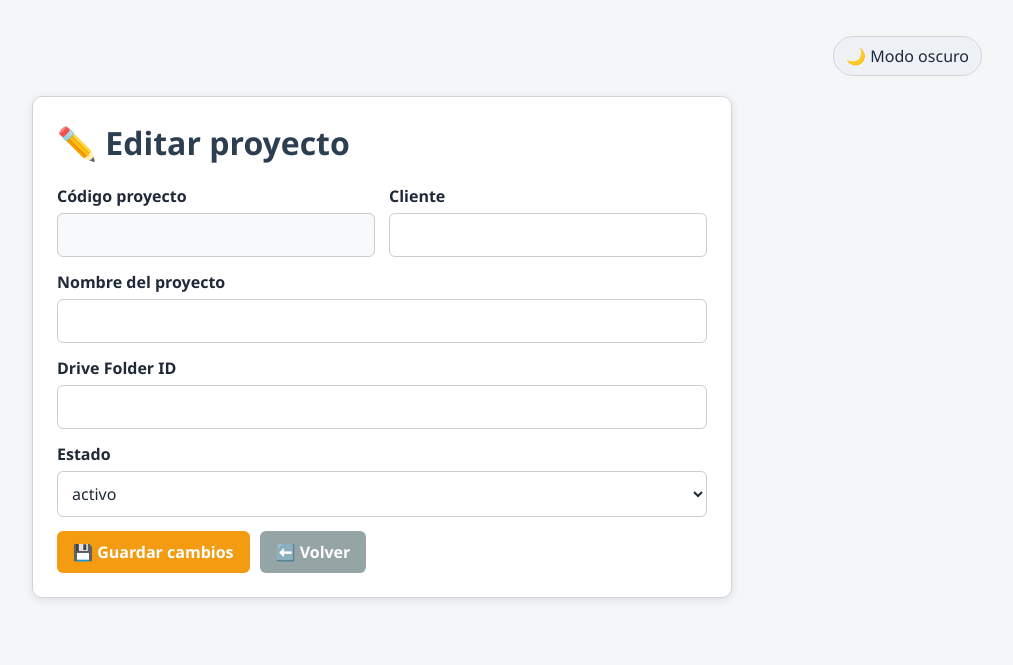
After one commit to grandbuildinmobiliaria-bit/inventario-flask, a Flask app: template app/templates/editar_proyecto.html in a window 1280 px wide. The commit adds this page. Shown: the top 665 px of the page, without its empty margins (258-1271 px from the left). Run offline with Flask 3, Linux system fonts and the light colour scheme; the template is opened without the code that fills it, so the values that code supplies are empty.

Commit message:
Agregar edición, eliminación y apertura de proyectos Drive

```diff
--- /dev/null
+++ b/app/templates/editar_proyecto.html
@@ -0,0 +1,89 @@
+<!DOCTYPE html>
+<html lang="es">
+<head>
+    <meta charset="UTF-8">
+    <meta name="viewport" content="width=device-width, initial-scale=1.0">
+    <title>Editar proyecto</title>
+    <link rel="icon" href="{{ url_for('static', filename='mi_icono.ico') }}">
+
+    <link rel="stylesheet" href="{{ url_for('static', filename='css/app.css') }}">
+    <style>
+        body { font-family: "Segoe UI", Arial, sans-serif; background:#f4f6f8; margin:0; padding:20px; }
+        .card { background:#fff; max-width:700px; margin:20px auto; border-radius:10px; padding:24px; box-shadow:0 2px 10px rgba(0,0,0,.1); }
+        h1 { margin-top:0; color:#2c3e50; }
+        .row { display:grid; grid-template-columns:1fr 1fr; gap:14px; }
+        .campo { margin-bottom:14px; }
+        label { display:block; font-weight:bold; margin-bottom:6px; }
+        input, select { width:100%; padding:10px; border:1px solid #ccc; border-radius:6px; }
+        input[readonly] { background:#f8f9fa; color:#7f8c8d; }
+        .botones { display:flex; gap:10px; margin-top:10px; }
+        .boton { padding:10px 16px; border-radius:6px; text-decoration:none; border:none; cursor:pointer; font-weight:bold; }
+        .primario { background:#f39c12; color:#fff; }
+        .primario:hover { background:#d68910; }
+        .secundario { background:#95a5a6; color:#fff; }
+        .secundario:hover { background:#7f8c8d; }
+        .mensaje { margin:10px 0; }
+        .error { color:#e74c3c; font-weight:bold; }
+        .success { color:#27ae60; font-weight:bold; }
+        .warning { color:#f39c12; font-weight:bold; }
+    </style>
+</head>
+<body>
+    <div class="page">
+    <div style="display:flex;justify-content:flex-end;margin-bottom:10px;">
+      <button type="button" class="theme-toggle" data-theme-toggle></button>
+    </div>
+    <div class="card">
+        <h1>✏️ Editar proyecto</h1>
+
+        {% with messages = get_flashed_messages(with_categories=true) %}
+            {% if messages %}
+                <div class="mensaje">
+                    {% for category, message in messages %}
+                        <div class="{{ category }}">{{ message }}</div>
+                    {% endfor %}
+                </div>
+            {% endif %}
+        {% endwith %}
+
+        <form method="POST">
+            <div class="row">
+                <div class="campo">
+                    <label>Código proyecto</label>
+                    <input type="text" name="codigo" value="{{ proyecto.codigo }}" readonly>
+                </div>
+                <div class="campo">
+                    <label>Cliente</label>
+                    <input type="text" name="cliente" value="{{ proyecto.cliente }}" required>
+                </div>
+            </div>
+
+            <div class="campo">
+                <label>Nombre del proyecto</label>
+                <input type="text" name="nombre" value="{{ proyecto.nombre }}" required>
+            </div>
+
+            <div class="campo">
+                <label>Drive Folder ID</label>
+                <input type="text" name="drive_folder_id" value="{{ proyecto.drive_folder_id }}" required>
+            </div>
+
+            <div class="campo">
+                <label>Estado</label>
+                <select name="estado">
+                    <option value="activo" {% if proyecto.estado == 'activo' %}selected{% endif %}>activo</option>
+                    <option value="pausado" {% if proyecto.estado == 'pausado' %}selected{% endif %}>pausado</option>
+                    <option value="cerrado" {% if proyecto.estado == 'cerrado' %}selected{% endif %}>cerrado</option>
+                </select>
+            </div>
+
+            <div class="botones">
+                <button type="submit" class="boton primario">💾 Guardar cambios</button>
+                <a href="{{ url_for('proyectos') }}" class="boton secundario">⬅️ Volver</a>
+            </div>
+        </form>
+    </div>
+    </div>
+    <script src="{{ url_for('static', filename='js/theme.js') }}"></script>
+</body>
+</html>
```
Also changed, not shown: app/models/proyecto_model.py (+49 -0 lines), app/routes/proyectos.py (+74 -0 lines), app/templates/proyectos.html (+19 -1 lines), docs/paso_a_paso_proyectos_drive.md (+34 -3 lines).
